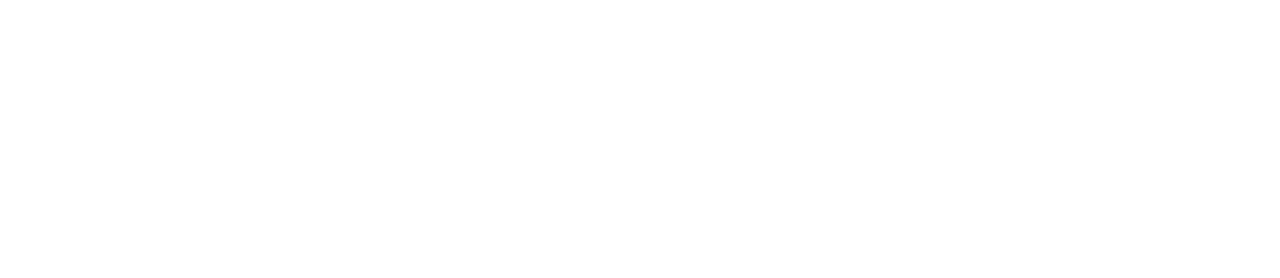
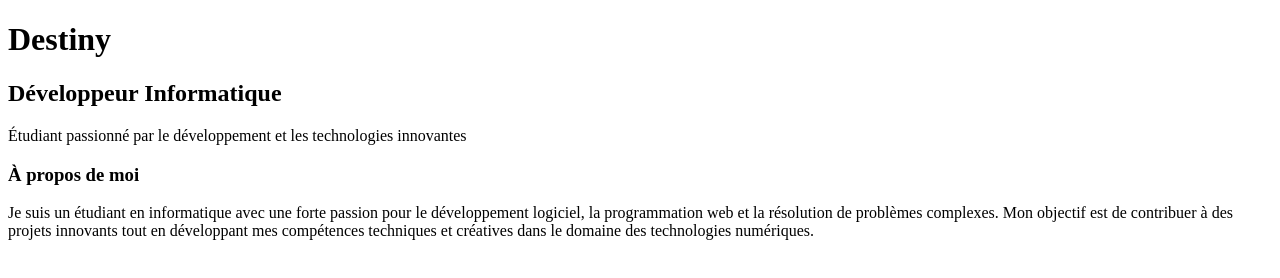
Before and after one commit to destinygan0403/git-mon-cv, a plain HTML site: page index.html in a window 1280 px wide. Drawn offline with Linux system fonts and the light colour scheme.

Commit message:
mise en place de la session description

```diff
--- a/index.html
+++ b/index.html
@@ -3,10 +3,26 @@
 <head>
     <meta charset="UTF-8">
     <meta name="viewport" content="width=device-width, initial-scale=1.0">
-    <title>Document</title>
+    <title>Destiny - Développeur Informatique</title>
     <link rel="stylesheet" href="style.css">
 </head>
 <body>
+    <!-- Section Titre -->
+    <header id="titre">
+        <h1>Destiny</h1>
+        <h2>Développeur Informatique</h2>
+        <p>Étudiant passionné par le développement et les technologies innovantes</p>
+    </header>
 
+    <!-- Section Courte Description -->
+    <section id="description">
+        <h3>À propos de moi</h3>
+        <p>
+            Je suis un étudiant en informatique avec une forte passion pour le développement logiciel,
+            la programmation web et la résolution de problèmes complexes.
+            Mon objectif est de contribuer à des projets innovants tout en développant mes compétences techniques
+            et créatives dans le domaine des technologies numériques.
+        </p>
+    </section>
 </body>
 </html>
```
